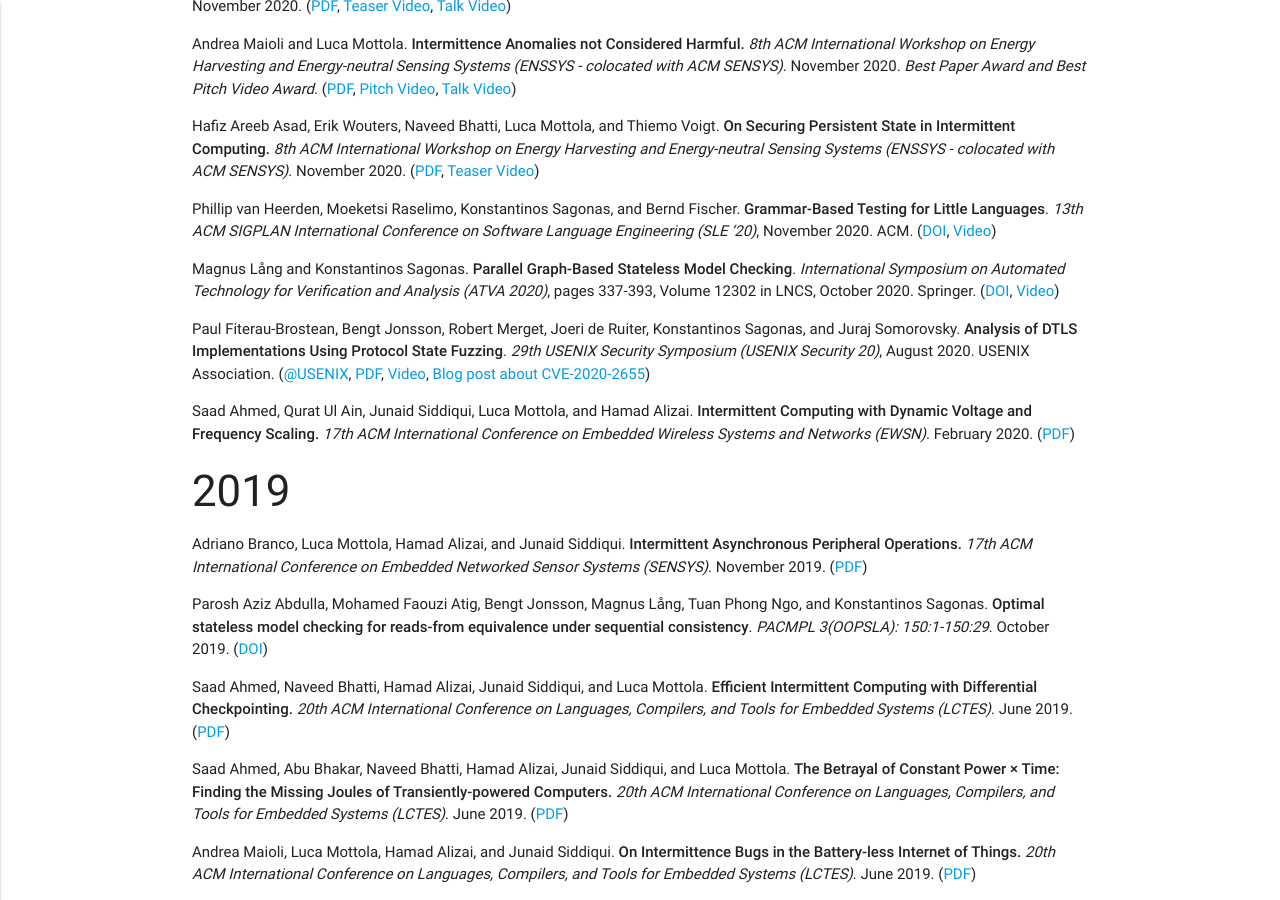
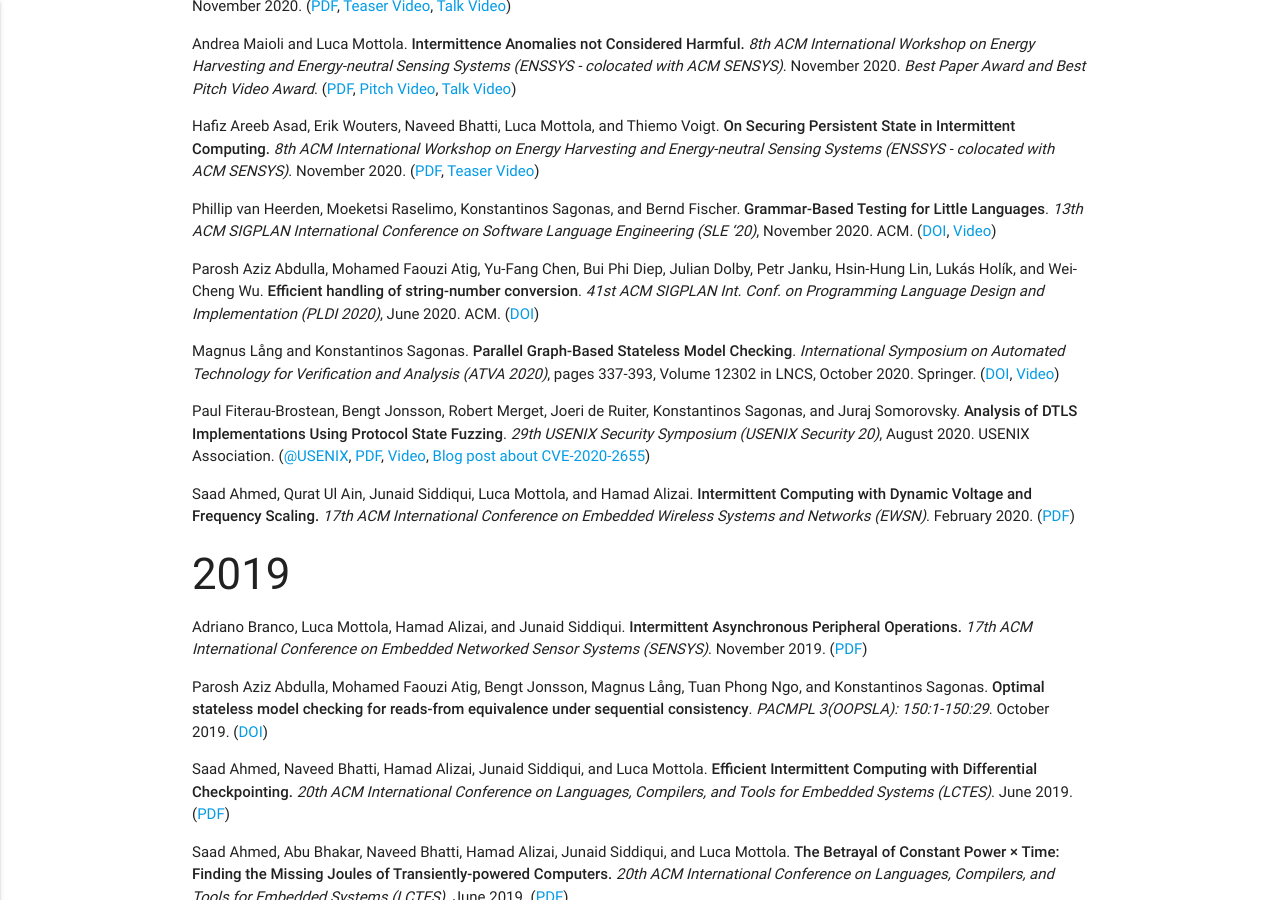
Before and after one commit to assist-project/assist-project.github.io, a Jekyll site: the page built from 03-publications.md, in a window 1280 px wide and 900 px high, scrolled down 429 px. Built offline with Jekyll 4.4.1, drawn with Linux system fonts in a browser that asks for light colours.

Commit message:
added publication

```diff
--- a/03-publications.md
+++ b/03-publications.md
@@ -34,6 +34,10 @@ permalink: /publications/
 
   [SLE20]: https://doi.org/10.1145/3426425.3426946
   [Video@SLE20]: https://youtu.be/rp1LSHt6Sm4
+
+- Parosh Aziz Abdulla, Mohamed Faouzi Atig, Yu-Fang Chen, Bui Phi Diep, Julian Dolby, Petr Janku, Hsin-Hung Lin, Lukás Holík, and Wei-Cheng Wu. **Efficient handling of string-number conversion**. _41st ACM SIGPLAN Int. Conf. on  Programming Language Design and Implementation (PLDI 2020)_, June 2020. ACM. ([DOI][PLDI20])
+
+  [PLDI20]: https://doi.org/10.1145/3385412.3386034
 
 - Magnus Lång and Konstantinos Sagonas. **Parallel Graph-Based Stateless Model Checking**. _International Symposium on Automated Technology for Verification and Analysis (ATVA 2020)_, pages 337-393, Volume 12302 in LNCS, October 2020. Springer. ([DOI][ATVA20], [Video][Video@ATVA20])
 
```
